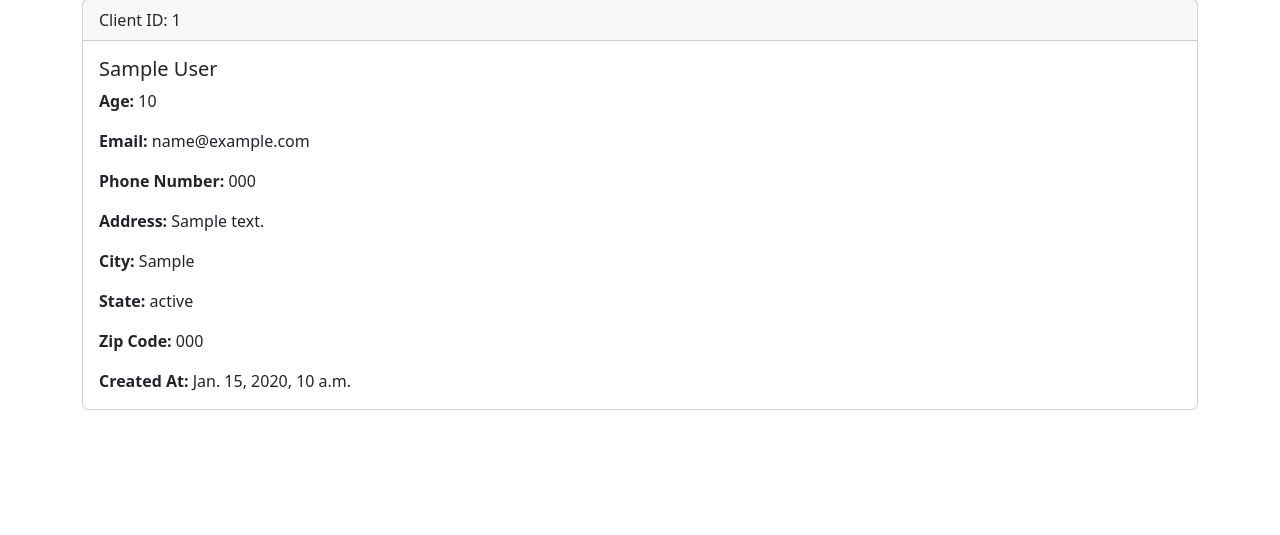
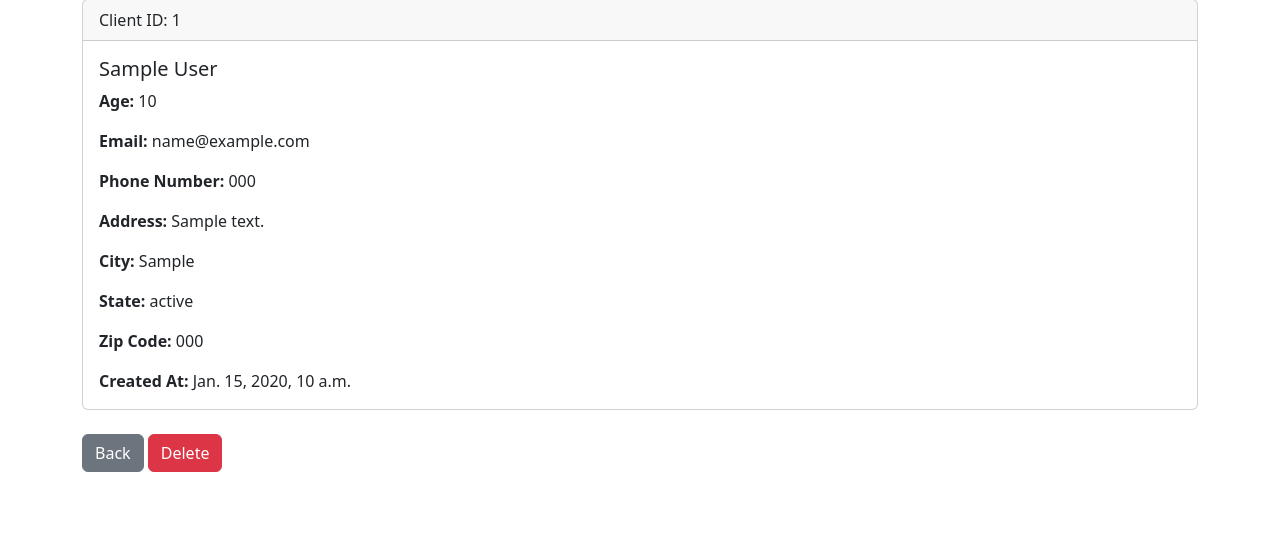
Before and after one commit to nimplay/jdangoProject, a Django app: page /record/1 in a window 1280 px wide. Shown: the part 97-632 px from the top of the page. Run offline with Django 4.2, Linux system fonts and the light colour scheme; a user stored in the database is signed in; tables that the repository leaves empty hold one stand-in row (values such as "Sample post").

Commit message:
add record urls

```diff
--- /dev/null
+++ b/website/templates/add_record.html
@@ -0,0 +1,4 @@
+{% extends "base.html" %}
+{%block content%}
+
+{% endblock %}
--- a/website/templates/record.html
+++ b/website/templates/record.html
@@ -19,4 +19,9 @@
      <a href="#" class="btn btn-primary">Edit</a> {% endcomment %}
     </div>
   </div>
+  <br/>
+  <a href="{% url 'home' %}" class="btn btn-secondary">Back</a>
+  <a href="{% url 'delete_record' customer_record.id %}" class="btn btn-danger">Delete</a>
+  <br/>
+  <br/>
 {% endblock %}
--- a/website/urls.py
+++ b/website/urls.py
@@ -7,4 +7,6 @@ urlpatterns = [
     path('logout/', views.logout_user, name='logout'),
     path('register/', views.register_user, name='register'),
     path('record/<int:pk>', views.customer_record, name='record'),
+    path('delete_record/<int:pk>', views.delete_record, name='delete_record'),
+    path('add_record/', views.add_record, name='add_record'),
 ]
--- a/website/views.py
+++ b/website/views.py
@@ -56,3 +56,16 @@ def customer_record(request, pk):
     else:
         messages.success(request, "You Must Be Logged To View That Page...")
         return redirect('home')
+
+def delete_record(request, pk):
+    if request.user.is_authenticated:
+        delete_it = Record.objects.get(id=pk)
+        delete_it.delete()
+        messages.success(request, "Record Deleted Successfully...")
+        return redirect('home')
+    else:
+        messages.success(request, "You Must Be Logged To View That Page...")
+        return redirect('home')
+
+def add_record(request):
+     return render(request, 'add_record.html', {'add_record': add_record} )
```
